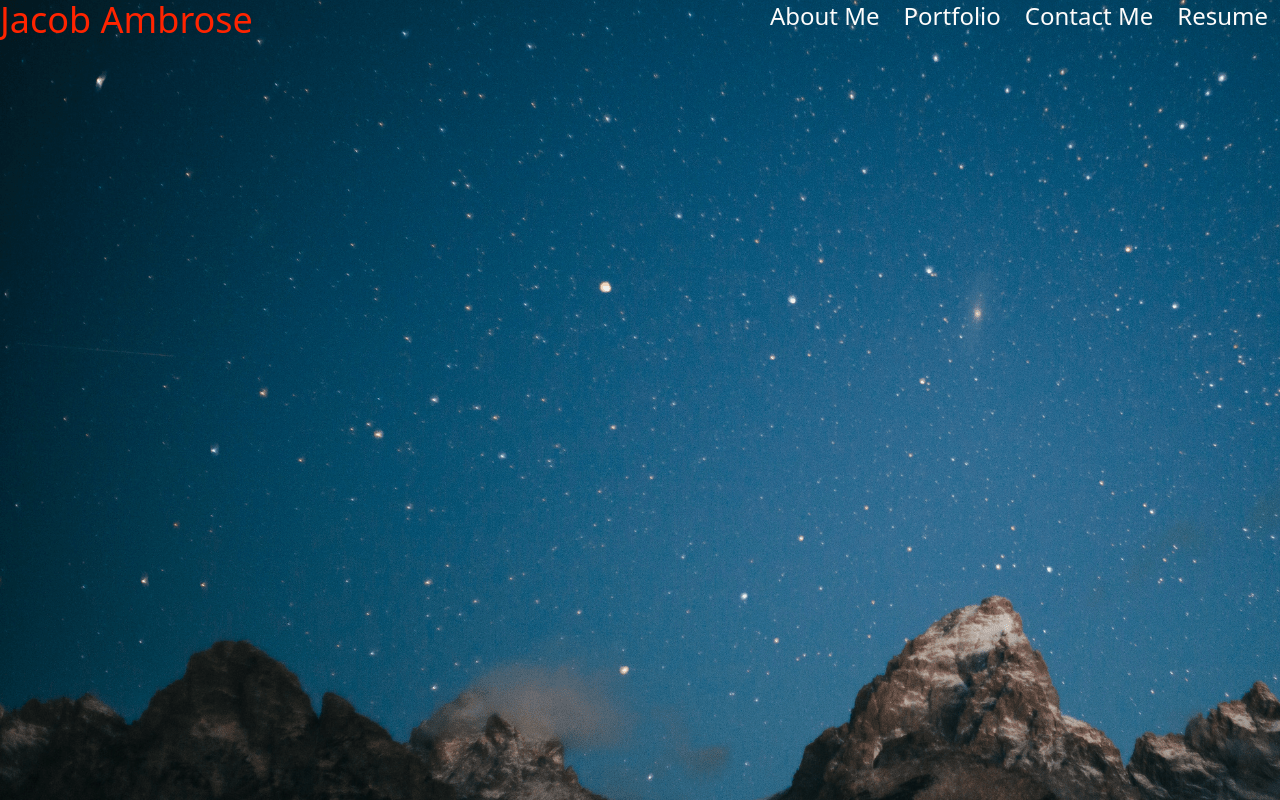
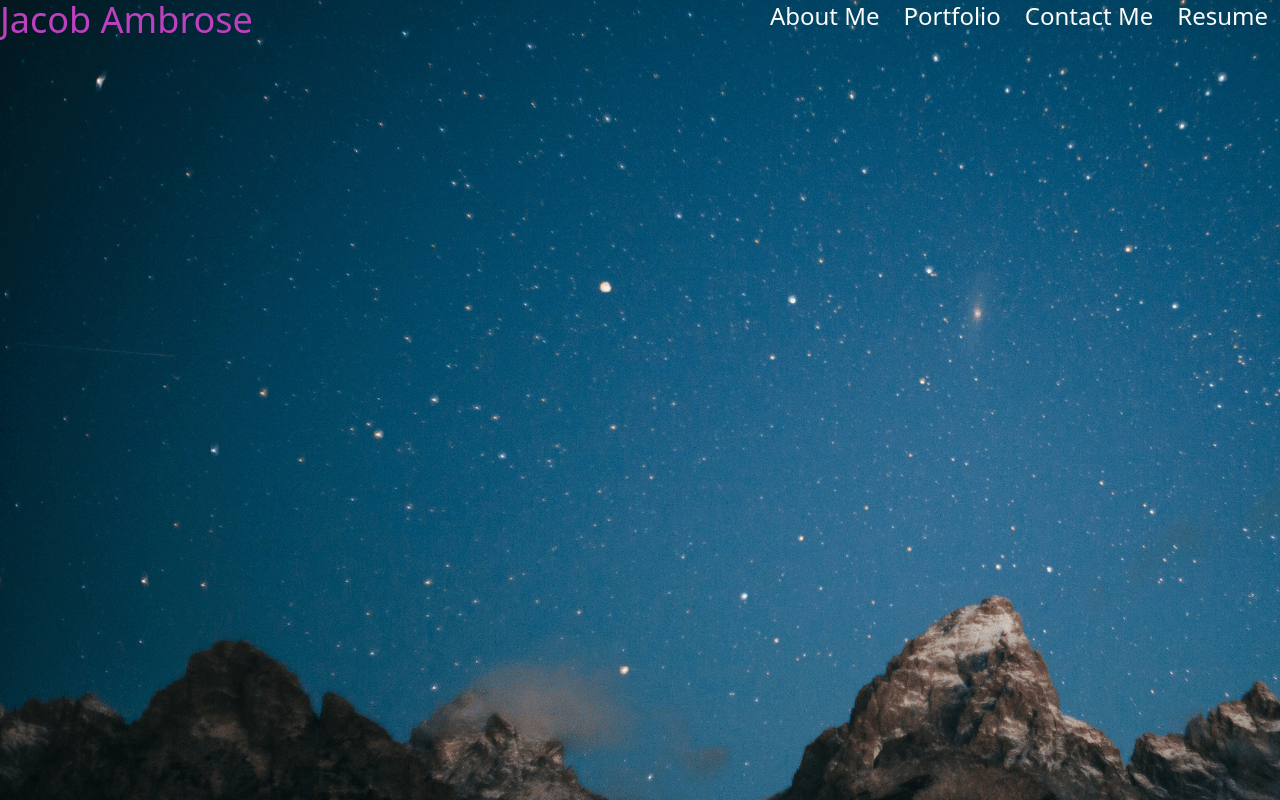
Before and after one commit to jambrose0/my-react-portfolio, a React (Create React App) app: page / in a window 1280 px wide. Built offline with nearby package versions, Linux system fonts and the light colour scheme.

Commit message:
added homepage with basic navbar

```diff
--- a/src/components/Nav/index.js
+++ b/src/components/Nav/index.js
@@ -2,7 +2,7 @@ function Nav() {
   return (
     <div className="bg-mtn my-50 w-screen fixed absolute fixed h-screen  ">
       <nav className="flex items-left justify-between flex-wrap ">
-        <h1 className="flex items-left justify-between flex-wrap text-white hover:gap-10  text-3xl hover:text-red hover:text-4xl">
+        <h1 className="flex items-left justify-between flex-wrap text-white hover:gap-10  text-3xl hover:text-purple hover:text-4xl">
           <a href="/">Jacob Ambrose</a>
         </h1>
         <ul className="flex items-right  flex-wrap text-white text-2xl  ">
--- a/tailwind.config.js
+++ b/tailwind.config.js
@@ -17,6 +17,7 @@ module.exports = {
       yellow: "#FFD60A",
       white: "#FEFCFB",
       red: "#FF2400",
+      purple: "#BF40BF",
     },
     borderRadius: {
       none: "0",
```
